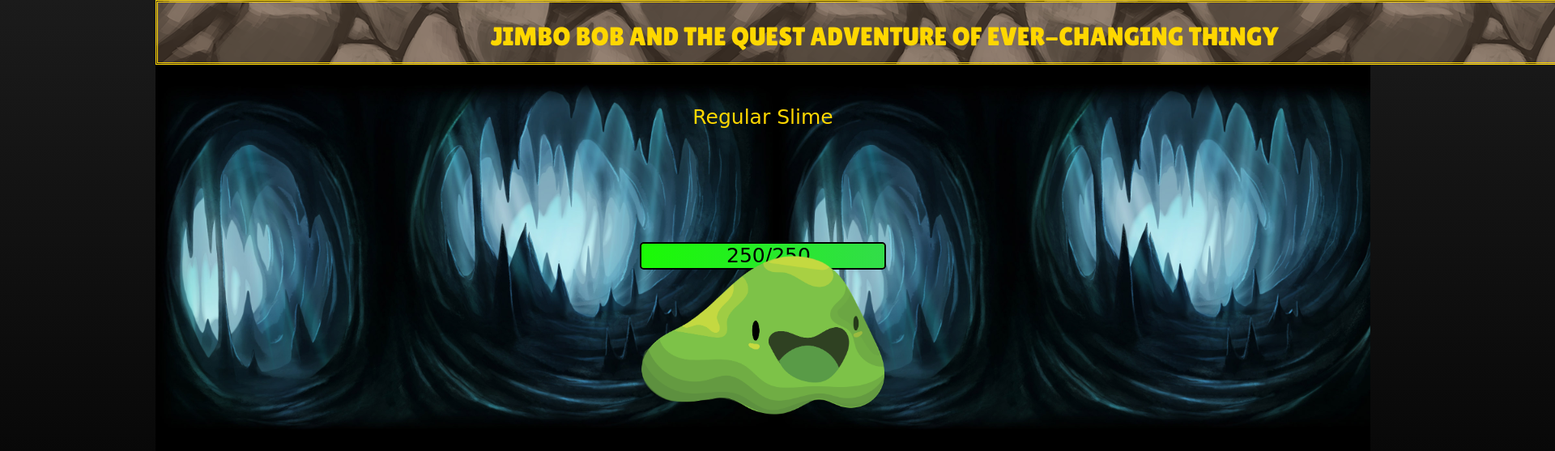
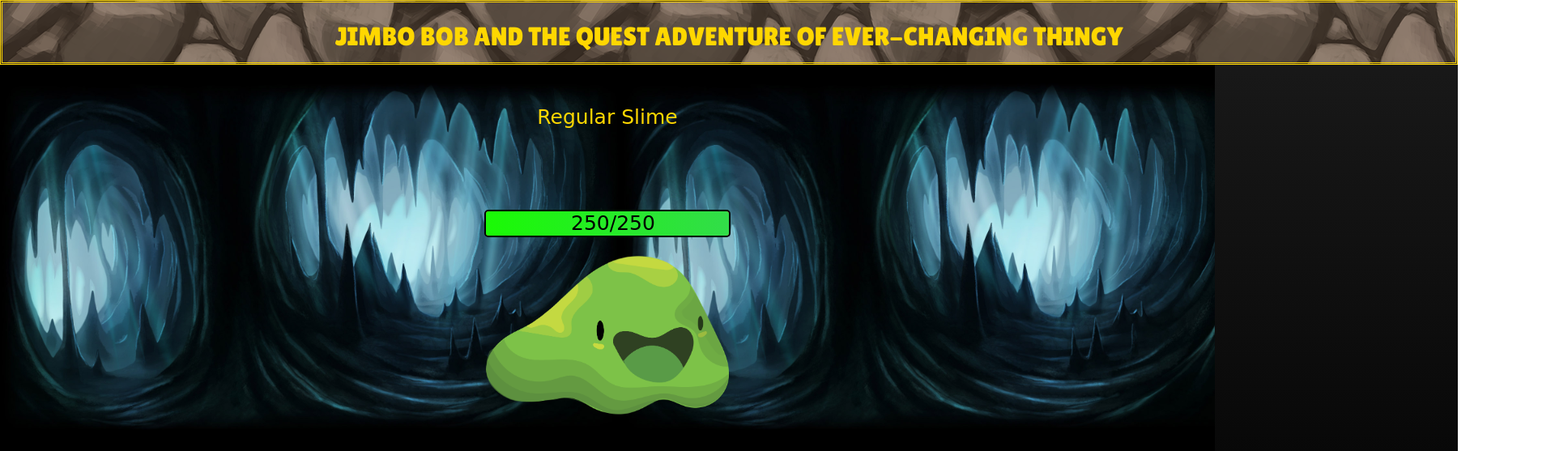
Before and after one commit to DementedDarsh/DementedDarsh.github.io, a plain HTML site: page index.html in a window 1280 px wide. Both pictures are taken after a click on the element "To battle!". Shown: the top 557 px of the page at 81% size, 1920 px wide, since content can reach past the window. Drawn offline with Linux system fonts and the light colour scheme; a web font is replaced by a local one.

Commit message:
css changes

```diff
--- a/styles.css
+++ b/styles.css
@@ -9,7 +9,7 @@ body {
   grid-row-gap: 0;
   grid-column-gap: 0;
   height: 100vh;
-  margin: 0% 15%;
+  margin: 0% 0%;
   background: linear-gradient(rgb(27, 27, 27), rgb(0, 0, 0));
     font-family: 'Skranji', cursive;
   }
@@ -90,7 +90,7 @@ header, footer, article, nav, div {
   border-color: black;
 	position: relative;
 	margin: auto;
-  margin-top: 10%;
+  margin-top: 100px;
 	height: 30px;
 	width: 300px;
 }
```
